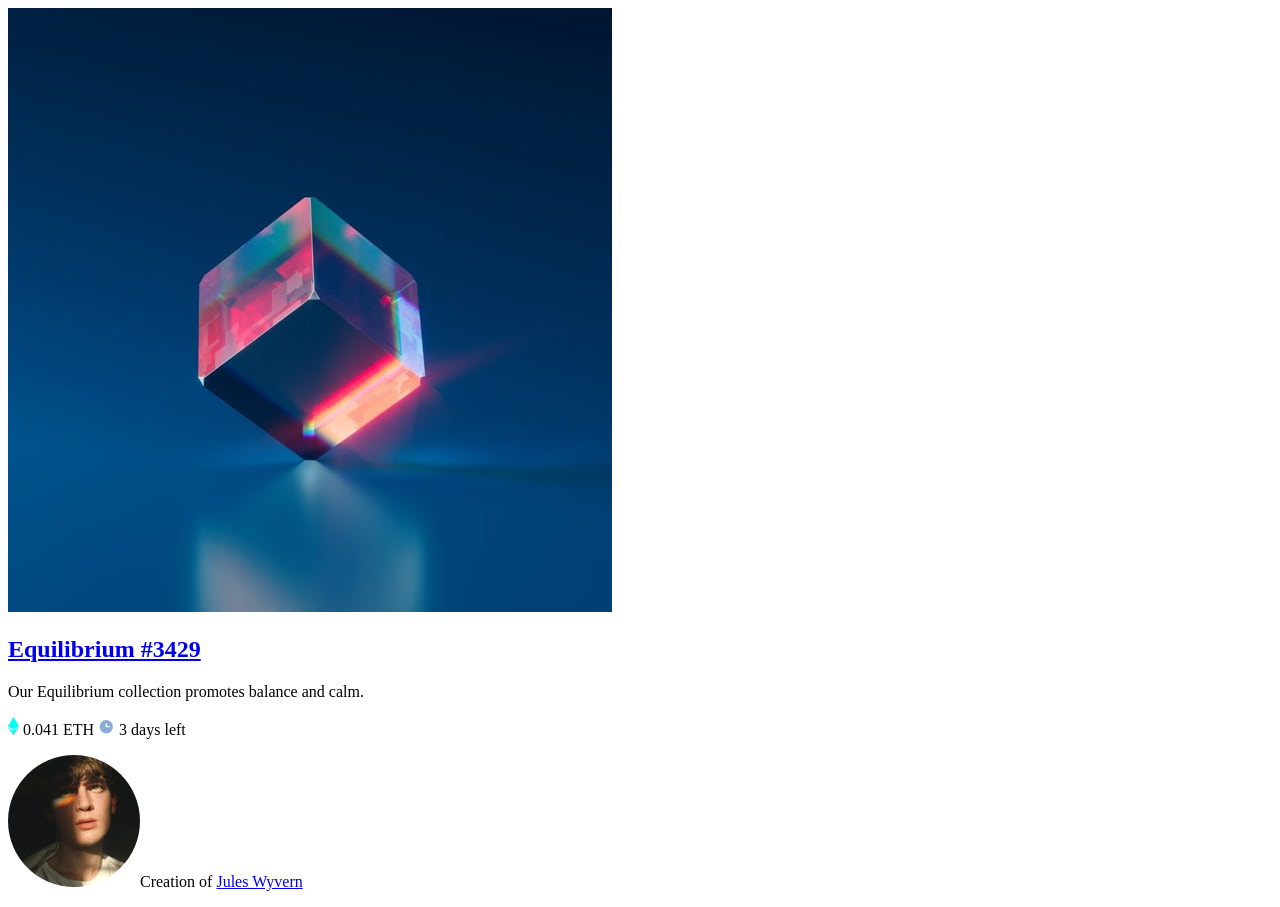
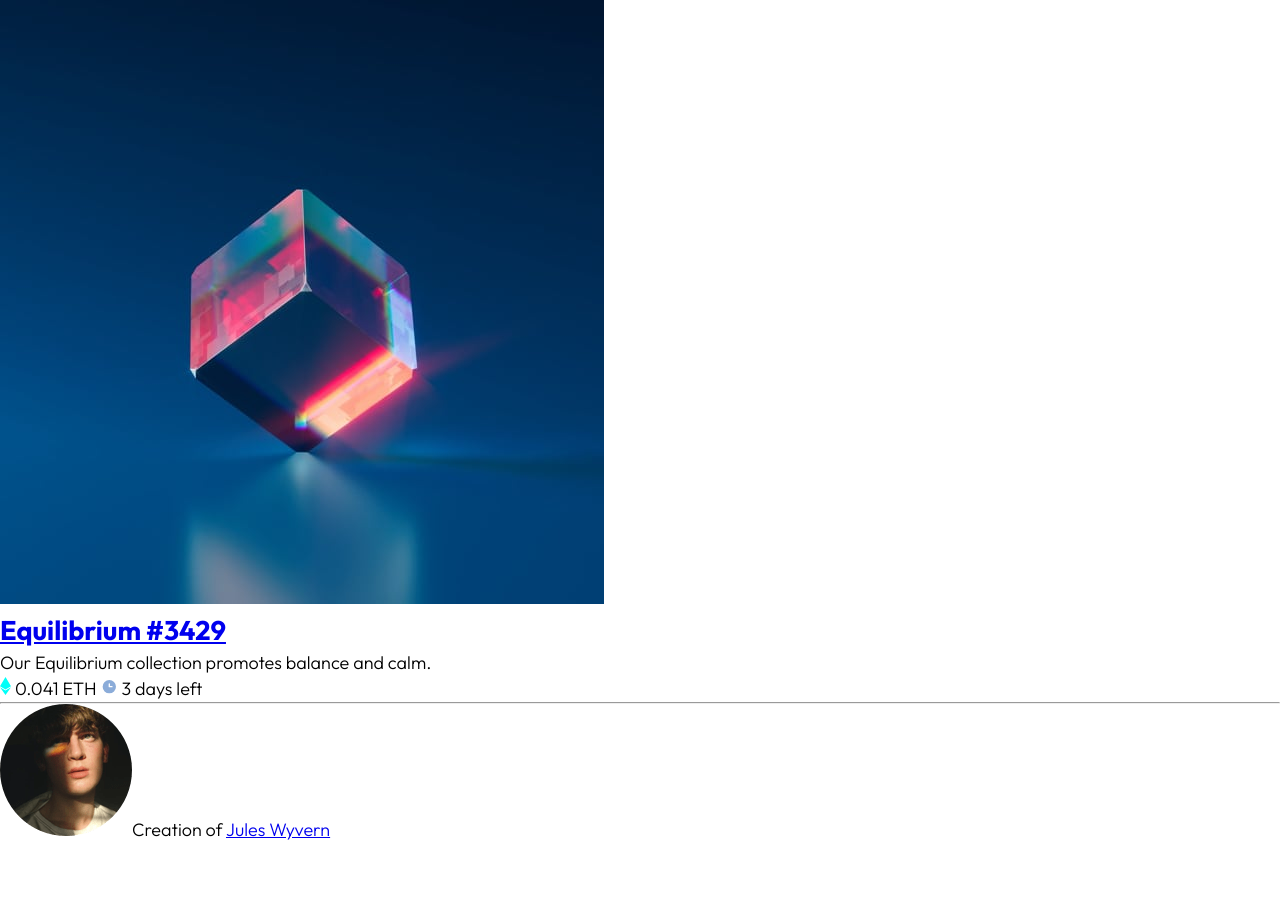
Before and after one commit to dave-cross/Frontend-Mentor-nft-preview-card-solution, a plain HTML site: page index.html in a window 1280 px wide. After the commit the page ends 843 px from the top, so only its background shows below. Drawn offline with Linux system fonts and the light colour scheme.

Commit message:
feat(card): add tokens and fonts

```diff
--- a/index.html
+++ b/index.html
@@ -14,6 +14,12 @@
 
     <title>Frontend Mentor | NFT preview card component</title>
 
+    <link rel="preconnect" href="https://fonts.googleapis.com" />
+    <link rel="preconnect" href="https://fonts.gstatic.com" crossorigin />
+    <link
+      href="https://fonts.googleapis.com/css2?family=Outfit:wght@100..900&display=swap"
+      rel="stylesheet"
+    />
     <link rel="stylesheet" href="style.css" />
   </head>
   <body>
@@ -35,6 +41,7 @@
               <time datetime="P3D">3 days left</time>
             </span>
           </p>
+          <hr />
           <p class="author">
             <img src="./images/image-avatar.png" alt="" /><span
               >Creation of <a href="#">Jules Wyvern</a></span
--- a/style.css
+++ b/style.css
@@ -0,0 +1,83 @@
+:root {
+  /* Tier 1 */
+  --white: hsl(0, 0%, 100%);
+  --black: hsl(0, 0%, 0%);
+  --cyan-400: hsl(178, 100%, 50%);
+  --blue-500: hsl(215, 51%, 70%);
+  --blue-800: hsl(215, 32%, 27%); /* (line) */
+  --blue-900: hsl(216, 50%, 16%); /* (card BG) */
+  --blue-950: hsl(217, 54%, 11%); /* (main BG) */
+
+  --font-family-sans: "Outfit", sans-serif;
+
+  --font-size-22: 22px;
+  --font-size-18: 18px;
+  --font-size-16: 16px;
+  --font-size-15: 15px;
+
+  /* @link https://utopia.fyi/clamp/calculator?a=375,500,15—16 */
+  --font-size-15-16: clamp(
+    var(--font-size-15),
+    0.75rem + 0.8vw,
+    var(--font-size-16)
+  );
+
+  --font-weight-600: 600;
+  --font-weight-400: 400;
+  --font-weight-300: 300;
+
+  --line-height-000: normal;
+  --line-height-144: 1.444444;
+
+  --space-100: 8px;
+  --space-150: 12px;
+  --space-200: 16px;
+  --space-300: 24px;
+  --space-400: 32px;
+
+  /* @link https://utopia.fyi/clamp/calculator?a=375,500,12—16|16—24|24—32 */
+  --space-150-200: clamp(var(--space-150), 0rem + 3.2vw, var(--space-200));
+  --space-200-300: clamp(var(--space-200), -0.5rem + 6.4vw, var(--space-300));
+  --space-300-400: clamp(var(--space-300), 0rem + 6.4vw, var(--space-400));
+
+  --radius-8: 8px;
+  --radius-15: 15px;
+
+  /* Tier 2 */
+
+  --color-background-default: var(--blue-950);
+  --color-background-card: var(--blue-900);
+  --color-background-hr: var(--blue-800);
+  --color-background-image-hover: hsl(from var(--cyan-400) h s l / 50.3%);
+
+  --color-content-default: var(--blue-500);
+  --color-content-heading: var(--cyan-400);
+  --color-content-primary: var(--cyan-400);
+  --color-content-knockout: var(--white);
+
+  --typography-body: var(--font-weight-300) var(--font-size-18) /
+    var(--line-height-144) var(--font-family-sans);
+  --typography-heading: var(--font-weight-600) var(--font-size-22) /
+    var(--line-height-000) var(--font-family-sans);
+  --typography-caption: var(--font-weight-400) var(--font-size-15-16) /
+    var(--line-height-000) var(--font-family-sans);
+  --typography-caption-bold: var(--font-weight-600) var(--font-size-15-16) /
+    var(--line-height-000) var(--font-family-sans);
+
+  --radius-lg: var(--radius-15);
+  --radius-sm: var(--radius-8);
+
+  --shadow-default: 0 25px 50px 0 hsl(from var(--black) h s l / 9.53%);
+
+  --max-width: 350px;
+}
+
+* {
+  box-sizing: border-box;
+  margin: 0;
+  padding: 0;
+}
+
+body {
+  font: var(--typography-body);
+}
```
